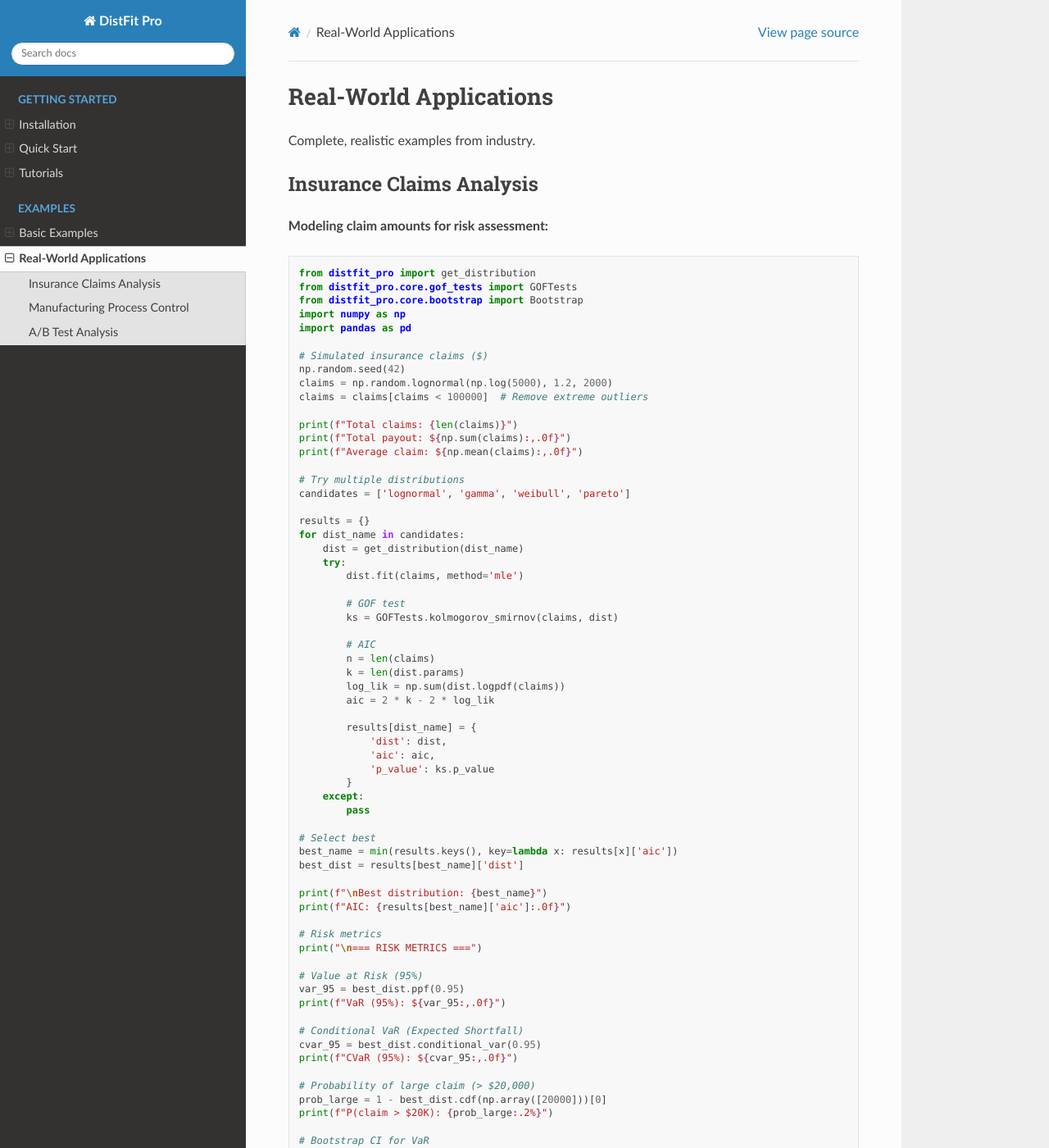
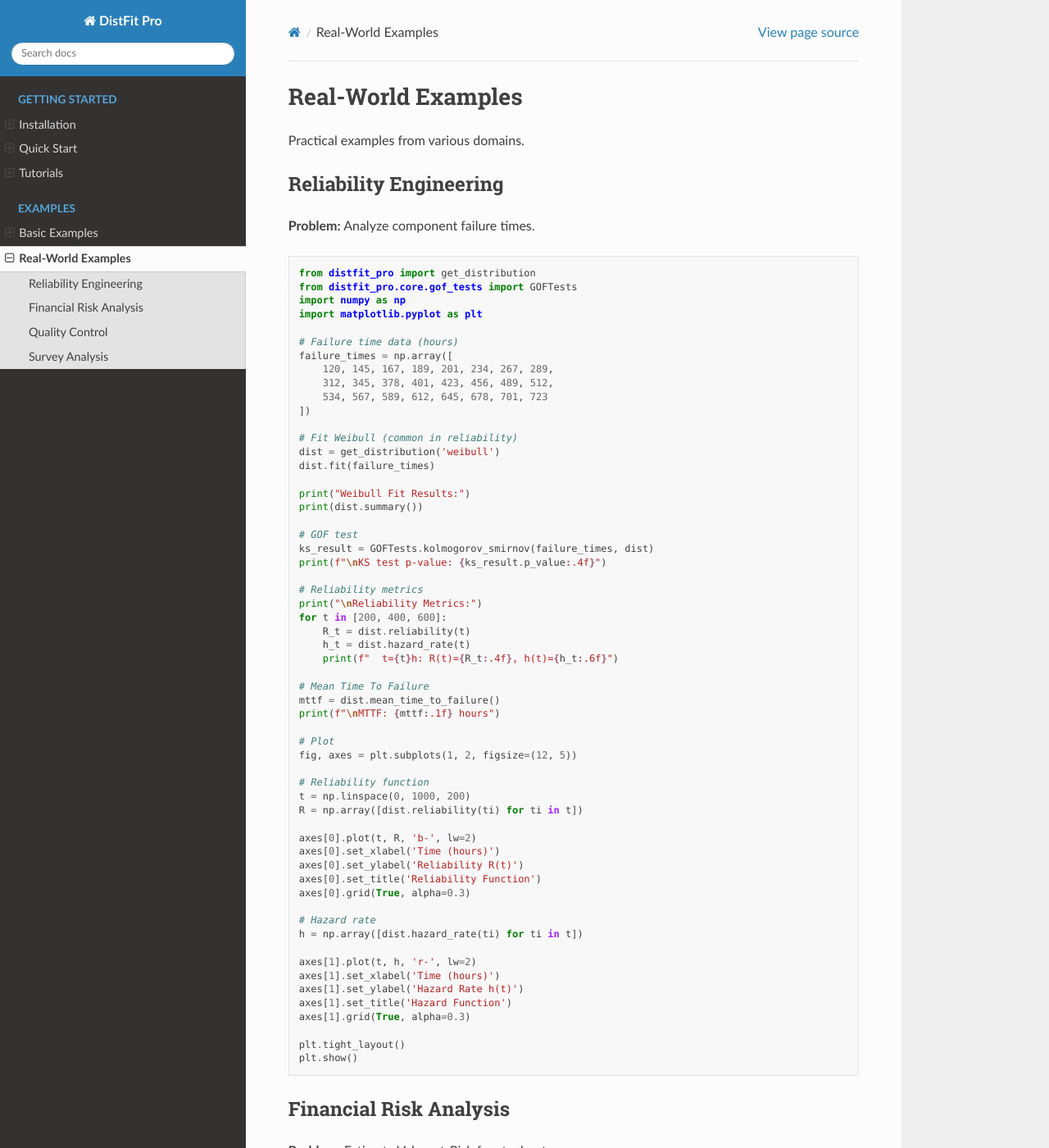
Before and after one commit to alisadeghiaghili/py-distfit-pro, a Sphinx documentation site: the page built from docs/source/examples/real_world.rst, in a window 1280 px wide and 1400 px high. Shown: the whole window at 82% size. Built offline with Sphinx 7.4.7 and the Read the Docs theme 3.1.0, drawn with Linux system fonts in a browser that asks for light colours; pages that are not in the unit, such as notebooks, are missing from menus; some of the changed text lies outside the part shown.

```diff
--- a/docs/source/examples/real_world.rst
+++ b/docs/source/examples/real_world.rst
@@ -1,215 +1,189 @@
-Real-World Applications
-=======================
+Real-World Examples
+===================
 
-Complete, realistic examples from industry.
+Practical examples from various domains.
 
-Insurance Claims Analysis
--------------------------
+Reliability Engineering
+-----------------------
 
-**Modeling claim amounts for risk assessment:**
+**Problem:** Analyze component failure times.
 
 .. code-block:: python
 
     from distfit_pro import get_distribution
     from distfit_pro.core.gof_tests import GOFTests
-    from distfit_pro.core.bootstrap import Bootstrap
     import numpy as np
-    import pandas as pd
+    import matplotlib.pyplot as plt
 
-    # Simulated insurance claims ($)
-    np.random.seed(42)
-    claims = np.random.lognormal(np.log(5000), 1.2, 2000)
-    claims = claims[claims < 100000]  # Remove extreme outliers
+    # Failure time data (hours)
+    failure_times = np.array([
+        120, 145, 167, 189, 201, 234, 267, 289,
+        312, 345, 378, 401, 423, 456, 489, 512,
+        534, 567, 589, 612, 645, 678, 701, 723
+    ])
 
-    print(f"Total claims: {len(claims)}")
-    print(f"Total payout: ${np.sum(claims):,.0f}")
-    print(f"Average claim: ${np.mean(claims):,.0f}")
+    # Fit Weibull (common in reliability)
+    dist = get_distribution('weibull')
+    dist.fit(failure_times)
 
-    # Try multiple distributions
-    candidates = ['lognormal', 'gamma', 'weibull', 'pareto']
+    print("Weibull Fit Results:")
+    print(dist.summary())
 
-    results = {}
-    for dist_name in candidates:
-        dist = get_distribution(dist_name)
-        try:
-            dist.fit(claims, method='mle')
+    # GOF test
+    ks_result = GOFTests.kolmogorov_smirnov(failure_times, dist)
+    print(f"\nKS test p-value: {ks_result.p_value:.4f}")
 
-            # GOF test
-            ks = GOFTests.kolmogorov_smirnov(claims, dist)
+    # Reliability metrics
+    print("\nReliability Metrics:")
+    for t in [200, 400, 600]:
+        R_t = dist.reliability(t)
+        h_t = dist.hazard_rate(t)
+        print(f"  t={t}h: R(t)={R_t:.4f}, h(t)={h_t:.6f}")
 
-            # AIC
-            n = len(claims)
-            k = len(dist.params)
-            log_lik = np.sum(dist.logpdf(claims))
-            aic = 2 * k - 2 * log_lik
+    # Mean Time To Failure
+    mttf = dist.mean_time_to_failure()
+    print(f"\nMTTF: {mttf:.1f} hours")
 
-            results[dist_name] = {
-                'dist': dist,
-                'aic': aic,
-                'p_value': ks.p_value
-            }
-        except:
-            pass
+    # Plot
+    fig, axes = plt.subplots(1, 2, figsize=(12, 5))
 
-    # Select best
-    best_name = min(results.keys(), key=lambda x: results[x]['aic'])
-    best_dist = results[best_name]['dist']
+    # Reliability function
+    t = np.linspace(0, 1000, 200)
+    R = np.array([dist.reliability(ti) for ti in t])
 
-    print(f"\nBest distribution: {best_name}")
-    print(f"AIC: {results[best_name]['aic']:.0f}")
+    axes[0].plot(t, R, 'b-', lw=2)
+    axes[0].set_xlabel('Time (hours)')
+    axes[0].set_ylabel('Reliability R(t)')
+    axes[0].set_title('Reliability Function')
+    axes[0].grid(True, alpha=0.3)
 
-    # Risk metrics
-    print("\n=== RISK METRICS ===")
+    # Hazard rate
+    h = np.array([dist.hazard_rate(ti) for ti in t])
 
-    # Value at Risk (95%)
-    var_95 = best_dist.ppf(0.95)
-    print(f"VaR (95%): ${var_95:,.0f}")
+    axes[1].plot(t, h, 'r-', lw=2)
+    axes[1].set_xlabel('Time (hours)')
+    axes[1].set_ylabel('Hazard Rate h(t)')
+    axes[1].set_title('Hazard Function')
+    axes[1].grid(True, alpha=0.3)
 
-    # Conditional VaR (Expected Shortfall)
-    cvar_95 = best_dist.conditional_var(0.95)
-    print(f"CVaR (95%): ${cvar_95:,.0f}")
+    plt.tight_layout()
+    plt.show()
 
-    # Probability of large claim (> $20,000)
-    prob_large = 1 - best_dist.cdf(np.array([20000]))[0]
-    print(f"P(claim > $20K): {prob_large:.2%}")
+Financial Risk Analysis
+-----------------------
 
-    # Bootstrap CI for VaR
-    print("\nBootstrap 95% CI for VaR:")
-    ci = Bootstrap.parametric(claims, best_dist, n_bootstrap=1000)
-
-    # Recalculate VaR for bootstrap samples
-    var_samples = []
-    for i in range(1000):
-        boot_sample = best_dist.rvs(size=len(claims))
-        boot_dist = get_distribution(best_name)
-        boot_dist.fit(boot_sample)
-        var_samples.append(boot_dist.ppf(0.95))
-
-    var_ci = np.percentile(var_samples, [2.5, 97.5])
-    print(f"VaR CI: [${var_ci[0]:,.0f}, ${var_ci[1]:,.0f}]")
-
-Manufacturing Process Control
-------------------------------
-
-**Statistical process control with control charts:**
+**Problem:** Estimate Value-at-Risk for stock returns.
 
 .. code-block:: python
 
-    # Measurements from production line (mm)
+    # Daily returns (simulated)
     np.random.seed(42)
+    returns = np.random.standard_t(df=5, size=1000) * 0.02
 
-    # Normal operation
-    normal_data = np.random.normal(100, 0.5, 500)
+    # Fit Student-t (captures heavy tails)
+    dist = get_distribution('studentt')
+    dist.fit(returns)
 
-    # Process shift at sample 300
-    shifted_data = np.random.normal(100.3, 0.5, 200)
+    print("Student-t Fit:")
+    print(f"df = {dist.params['df']:.2f}")
+    print(f"loc = {dist.params['loc']:.6f}")
+    print(f"scale = {dist.params['scale']:.6f}")
 
-    all_measurements = np.concatenate([normal_data[:300], shifted_data])
+    # Risk metrics
+    print("\nRisk Metrics:")
 
-    # Fit to baseline (first 100 samples)
-    baseline = all_measurements[:100]
-    dist = get_distribution('normal')
-    dist.fit(baseline)
+    # VaR at different confidence levels
+    for alpha in [0.01, 0.05, 0.10]:
+        var = dist.ppf(alpha)
+        cvar = dist.conditional_var(alpha)
 
-    print("Baseline Distribution:")
-    print(f"  Target: {dist.mean():.3f} mm")
-    print(f"  Std: {dist.std():.3f} mm")
+        print(f"\n{int((1-alpha)*100)}% Confidence:")
+        print(f"  VaR:  {var:.4f} ({var*100:.2f}%)")
+        print(f"  CVaR: {cvar:.4f} ({cvar*100:.2f}%)")
 
-    # Control limits (3-sigma)
-    ucl = dist.mean() + 3 * dist.std()
-    lcl = dist.mean() - 3 * dist.std()
+Quality Control
+---------------
 
-    print(f"\nControl Limits:")
-    print(f"  UCL: {ucl:.3f} mm")
-    print(f"  LCL: {lcl:.3f} mm")
-
-    # Detect out-of-control points
-    out_of_control = (all_measurements > ucl) | (all_measurements < lcl)
-    print(f"\nOut-of-control points: {np.sum(out_of_control)}")
-
-    # Plot control chart
-    import matplotlib.pyplot as plt
-
-    plt.figure(figsize=(14, 6))
-    plt.plot(all_measurements, 'o-', markersize=3, alpha=0.6)
-    plt.axhline(dist.mean(), color='green', linestyle='-',
-                lw=2, label='Target')
-    plt.axhline(ucl, color='red', linestyle='--', lw=2, label='UCL')
-    plt.axhline(lcl, color='red', linestyle='--', lw=2, label='LCL')
-
-    # Highlight out-of-control
-    plt.scatter(np.where(out_of_control)[0],
-                all_measurements[out_of_control],
-                color='red', s=100, marker='x',
-                linewidth=3, label='Out of control')
-
-    # Mark process shift
-    plt.axvline(300, color='orange', linestyle=':',
-                lw=2, alpha=0.7, label='Process shift')
-
-    plt.xlabel('Sample Number')
-    plt.ylabel('Measurement (mm)')
-    plt.title('Statistical Process Control Chart')
-    plt.legend()
-    plt.grid(True, alpha=0.3)
-    plt.tight_layout()
-    plt.savefig('control_chart.png', dpi=300)
-    plt.show()
-
-A/B Test Analysis
------------------
-
-**Comparing conversion rates:**
+**Problem:** Monitor defect rates in manufacturing.
 
 .. code-block:: python
 
-    # A/B test data
-    # Variant A: 5000 visitors, 230 conversions
-    # Variant B: 5000 visitors, 267 conversions
+    # Number of defects per batch (100 batches)
+    defects = np.random.poisson(lam=2.5, size=100)
 
-    conversions_A = np.array([1]*230 + [0]*(5000-230))
-    conversions_B = np.array([1]*267 + [0]*(5000-267))
+    # Fit Poisson
+    dist = get_distribution('poisson')
+    dist.fit(defects)
 
-    conv_rate_A = np.mean(conversions_A)
-    conv_rate_B = np.mean(conversions_B)
+    print(f"Estimated defect rate: {dist.params['mu']:.3f} per batch")
 
-    print(f"Variant A: {conv_rate_A:.2%}")
-    print(f"Variant B: {conv_rate_B:.2%}")
-    print(f"Lift: {(conv_rate_B/conv_rate_A - 1)*100:.1f}%")
+    # Control limits (3-sigma)
+    mean = dist.mean()
+    std = dist.std()
 
-    # Bayesian approach with Beta distribution
-    # Prior: Beta(1, 1) = Uniform
-    # Posterior: Beta(1 + successes, 1 + failures)
+    ucl = mean + 3 * std  # Upper control limit
+    lcl = max(0, mean - 3 * std)  # Lower control limit
 
-    from scipy.stats import beta
+    print(f"\nControl Limits:")
+    print(f"  UCL: {ucl:.2f}")
+    print(f"  Mean: {mean:.2f}")
+    print(f"  LCL: {lcl:.2f}")
 
-    # Posteriors
-    alpha_A = 1 + np.sum(conversions_A)
-    beta_A = 1 + len(conversions_A) - np.sum(conversions_A)
+    # Check if process is in control
+    out_of_control = np.sum((defects > ucl) | (defects < lcl))
+    print(f"\nBatches out of control: {out_of_control}/100")
 
-    alpha_B = 1 + np.sum(conversions_B)
-    beta_B = 1 + len(conversions_B) - np.sum(conversions_B)
+    if out_of_control == 0:
+        print("✅ Process is in statistical control")
+    else:
+        print("⚠ Process may be out of control")
 
-    # Sample from posteriors
-    n_samples = 10000
-    samples_A = beta.rvs(alpha_A, beta_A, size=n_samples)
-    samples_B = beta.rvs(alpha_B, beta_B, size=n_samples)
+Survey Analysis
+---------------
 
-    # Probability B > A
-    prob_B_better = np.mean(samples_B > samples_A)
+**Problem:** Analyze income data with sampling weights.
 
-    print(f"\nBayesian Analysis:")
-    print(f"P(B > A): {prob_B_better:.1%}")
+.. code-block:: python
 
-    # Expected lift
-    lift_samples = (samples_B - samples_A) / samples_A
-    expected_lift = np.median(lift_samples)
-    lift_ci = np.percentile(lift_samples, [2.5, 97.5])
+    from distfit_pro.core.weighted import WeightedFitting
 
-    print(f"Expected lift: {expected_lift*100:.1f}%")
-    print(f"95% CI: [{lift_ci[0]*100:.1f}%, {lift_ci[1]*100:.1f}%]")
+    # Stratified sample
+    # Stratum 1 (High income): 20% of pop, 40% of sample
+    # Stratum 2 (Mid income): 50% of pop, 40% of sample
+    # Stratum 3 (Low income): 30% of pop, 20% of sample
 
-    if prob_B_better > 0.95:
-        print("\n✅ B is significantly better! Deploy variant B.")
-    else:
-        print("\n⚠️  Not enough evidence. Continue testing.")
+    income_high = np.random.lognormal(11.5, 0.4, 400)
+    income_mid = np.random.lognormal(10.8, 0.5, 400)
+    income_low = np.random.lognormal(10.2, 0.6, 200)
+
+    income = np.concatenate([income_high, income_mid, income_low])
+
+    # Sampling weights (inverse of sampling probability)
+    weights = np.concatenate([
+        np.ones(400) * (0.20 / 0.40),  # High: pop_prop / sample_prop
+        np.ones(400) * (0.50 / 0.40),  # Mid
+        np.ones(200) * (0.30 / 0.20)   # Low
+    ])
+
+    # Weighted fit
+    dist = get_distribution('lognormal')
+    params_weighted = WeightedFitting.fit_weighted_mle(
+        income, weights, dist
+    )
+
+    dist.params = params_weighted
+    dist.fitted = True
+
+    # Population estimates
+    print("Population Income Estimates:")
+    print(f"Median: ${dist.median()/1000:.1f}K")
+    print(f"Mean: ${dist.mean()/1000:.1f}K")
+
+    # Percentiles
+    for p in [10, 25, 50, 75, 90]:
+        val = dist.ppf(p/100)
+        print(f"{p}th percentile: ${val/1000:.1f}K")
+
+    # Effective sample size
+    ess = WeightedFitting.effective_sample_size(weights)
+    print(f"\nEffective sample size: {ess:.0f} (actual: {len(income)})")
```
Also changed, not shown: docs/source/examples/basic.rst (+124 -157 lines).
